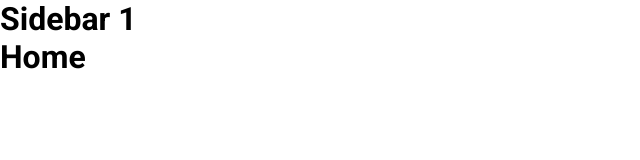
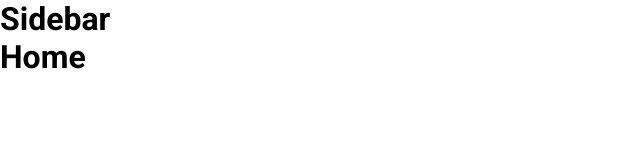
Before and after one commit to viktoriakachanenko/admin, a React (Vite) app: page / in a window 1280 px wide. Shown: the top 160 px of the page, without its empty margins (0-640 px from the left). Built offline with nearby package versions, Linux system fonts and the light colour scheme.

Commit message:
normal name

```diff
--- a/src/components/sidebar/sidebar.tsx
+++ b/src/components/sidebar/sidebar.tsx
@@ -1,5 +1,5 @@
 export const Sidebar = () => {
     return (
-        <h1>Sidebar 1</h1>
+        <h1>Sidebar</h1>
     )
 }
```
